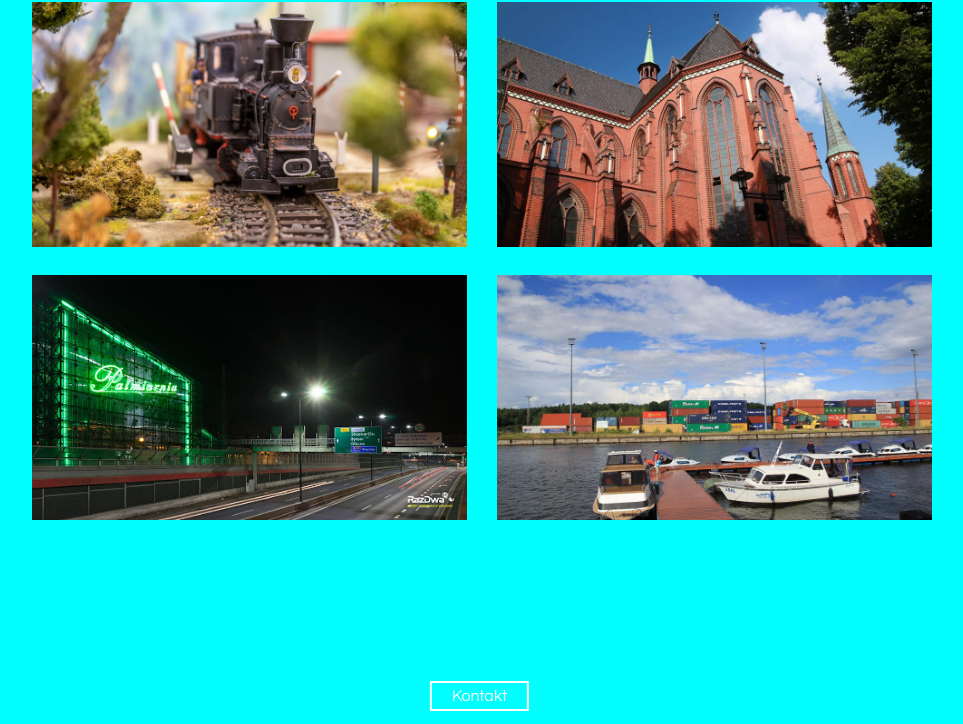
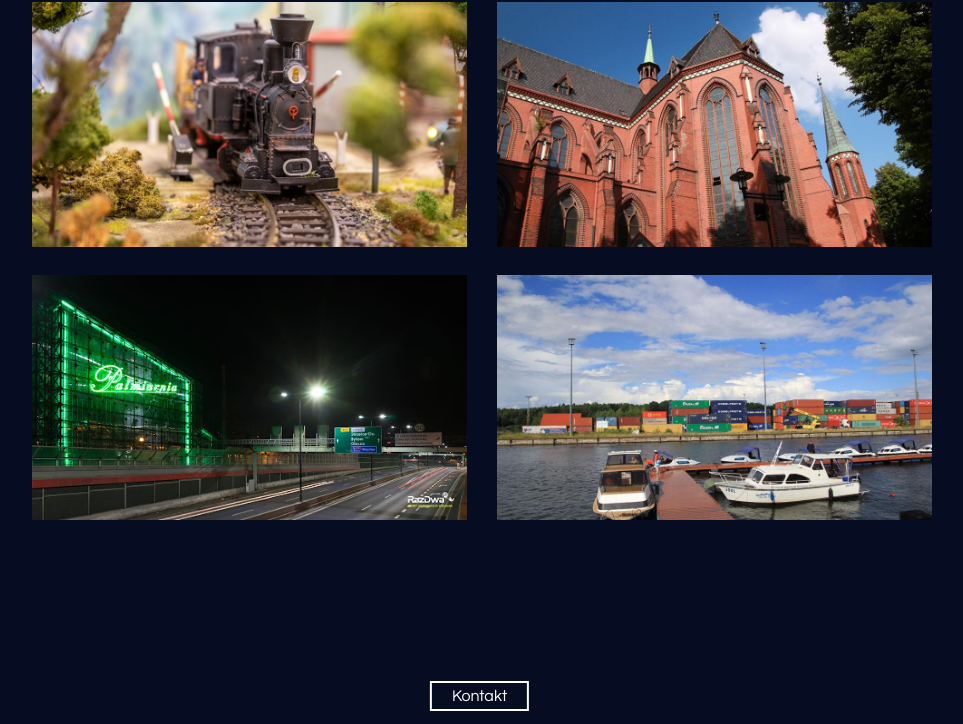
Before and after one commit to mateuszlamla/strona_gliwice, a plain HTML site: page index.html in a window 1280 px wide. Shown: the part 76-800 px from the top of the page, without its empty margins (158-1121 px from the left). Drawn offline with Linux system fonts and the light colour scheme.

Commit message:
change backgroun index.html

```diff
--- a/style.css
+++ b/style.css
@@ -5,7 +5,7 @@
 }
 
 body {
-    background-color: #0ff;
+    background-color: #060c21;
 }
 
 header {
```
